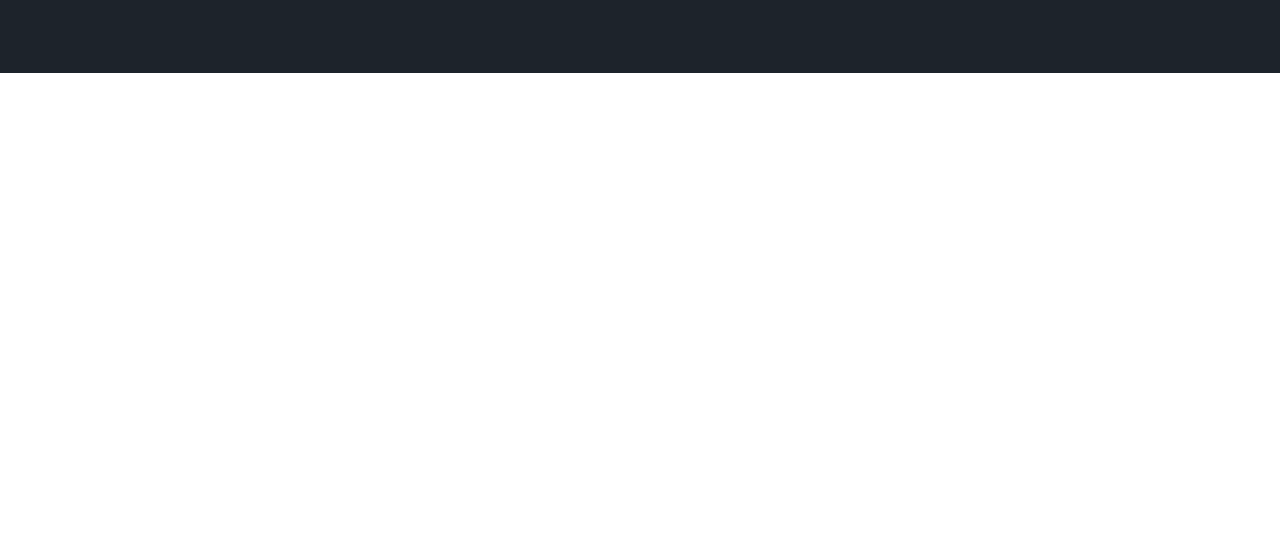
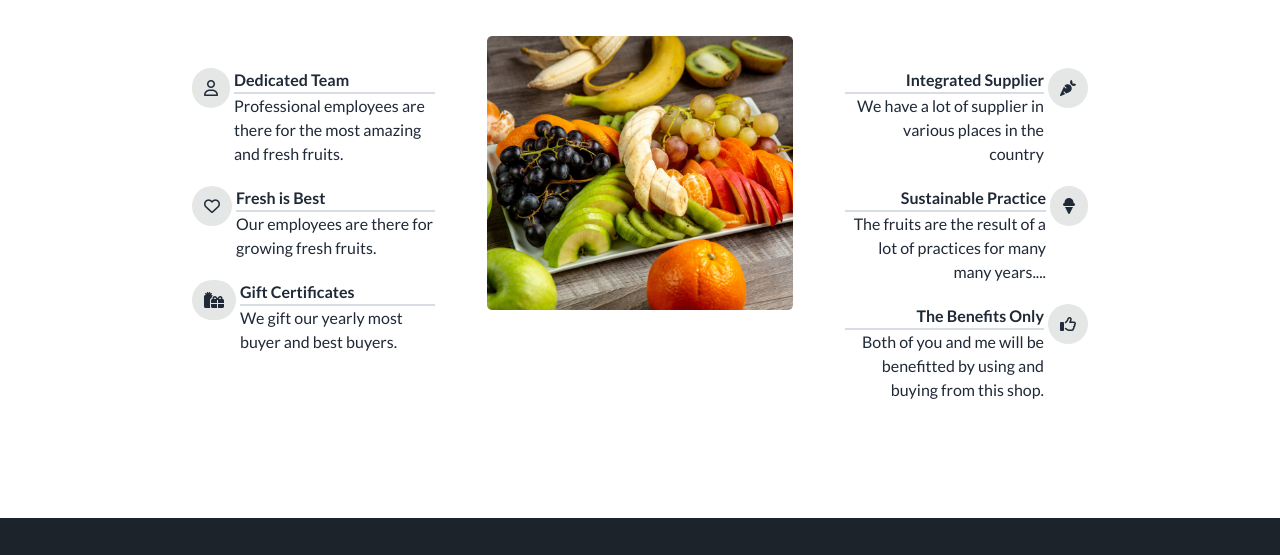
Before and after one commit to mridul-mushfica/Flower-Blust-Assignment, a plain HTML site: page index.html in a window 1280 px wide. Shown: the part 2880-3435 px from the top of the page. Before the commit the page ends 2953 px from the top, so only its background shows below. Drawn offline with nearby package versions, Linux system fonts and the light colour scheme.

Commit message:
last push

```diff
--- a/index.html
+++ b/index.html
@@ -7,6 +7,9 @@
     <link href="https://cdn.jsdelivr.net/npm/daisyui@3.5.0/dist/full.css" rel="stylesheet" type="text/css" />
      <script src="https://cdn.tailwindcss.com"></script>
      <script src="https://kit.fontawesome.com/18ecd43efc.js" crossorigin="anonymous"></script>
+     <link rel="preconnect" href="https://fonts.googleapis.com">
+<link rel="preconnect" href="https://fonts.gstatic.com" crossorigin>
+<link href="https://fonts.googleapis.com/css2?family=Lato:wght@400;700&display=swap" rel="stylesheet">
      <script>
         tailwind.config = {
           theme: {
@@ -18,8 +21,13 @@
           }
         }
       </script>
+      <style>
+        .font-lato{
+          font-family: 'Lato', sans-serif;
+        }
+      </style>
 </head>
-<body>
+<body class="font-lato">
   <!-- navbar -->
     <header class="container w-3/4 mx-auto">
         <navbar>
@@ -173,7 +181,7 @@
       <div class="grid grid-cols-1 my-24 justify justify-between lg:grid-cols-2">
           <div class="mr-12">
              <h1 class="text-4xl font-bold">Deal Of The Day</h1>
-             <p class="max-w-90 ">Contrary to popular belief, is not simply random text. It has roots in a piece of classical Latin literature from 45 BC, making it over 2000 years old.</p>
+             <p class="max-w-90 ">Hello! The best fruit shop in the town here. We grow fresh vegetables, fruits . Visit our shop and buy some great freshness</p>
           </div>
           <!-- counter -->
           <div class="font-bold flex justify-end">
@@ -446,7 +454,71 @@
 </section>
 
 
+<!-- why choose us -->
 
+
+<section  class="justify-center my-16  mx-auto container w-3/4">
+
+  <div class="mb-8">
+    <h1 class="text-5xl text-center mb-9 font-bold">Why Choose Us</h1>
+    <p class="w-4/5 mb-16  mx auto text-center">We are the top shop in today"s market. this is 100% organic and fresh fruit's shop where you can find whatever you want.There are beautiful and freshly grown fruits like apple, oranges, watermelon ,pineapples and such and such...</p>
+  </div>
+  <div class="grid mb-12 gap-5 grid-cols-1 lg:grid-cols-3">
+    <div class=" p-8">
+      <div class="flex gap-1 mb-5 justify-start ">
+         <div ><i class="fa-regular fa-user  bg-base-300 p-3 rounded-full"></i></div>
+         <div class="">
+          <h1 class=" border-b-2 border-neutral-content font-bold">Dedicated Team</h1>
+          <p >Professional employees are there for  the most amazing and fresh fruits.</p>
+         </div>
+      </div>
+      <div class="flex gap-1 mb-5 justify-start ">
+         <div><i class="fa-regular fa-heart   bg-base-300 p-3 rounded-full"></i></div>
+         <div class="">
+          <h1 class=" border-b-2 border-neutral-content font-bold">Fresh is Best</h1>
+          <p >Our employees are there for growing fresh fruits.</p>
+         </div>
+      </div>
+      <div class="flex gap-1 mb-5 justify-start ">
+         <div><i class="fa-solid fa-gifts  bg-base-300 p-3 rounded-full"></i></div>
+         <div class="">
+          <h1 class="font-bold border-b-2 border-neutral-content">Gift Certificates</h1>
+          <p >We gift our yearly most buyer and best buyers.</p>
+         </div>
+      </div>
+    </div>
+    <div>
+      <img src="whychoose1.png" alt="">
+    </div>
+    <div class=" p-8">
+      <div class="flex gap-1 mb-5   ">
+
+         <div class="text-end">
+          <h1 class=" border-b-2 border-neutral-content font-bold">Integrated Supplier</h1>
+          <p >We have a lot of supplier in various places in the country</p>
+         </div>
+         <div ><i class="fa-solid fa-carrot  bg-base-300 p-3 rounded-full"></i></div>
+      </div>
+      <div class="flex gap-1 mb-5 ">
+
+         <div class="text-end">
+          <h1 class=" border-b-2 border-neutral-content font-bold">Sustainable Practice</h1>
+          <p >The fruits are the result of  a lot of practices for many many years....</p>
+         </div>
+         <div ><i class="fa-solid fa-ice-cream bg-base-300 p-3 rounded-full"></i></div>
+      </div>
+      <div class="flex gap-1 mb-5 ">
+
+         <div class="text-end">
+          <h1 class="font-bold border-b-2 border-neutral-content">The Benefits Only</h1>
+          <p >Both of you and me will be benefitted by using and buying from this shop.</p>
+
+         </div>
+         <div ><i class="fa-regular fa-thumbs-up bg-base-300 p-3 rounded-full"></i></div>
+      </div>
+    </div>
+  </div>
+</section>
 
       <!-- footer -->
       <footer class="static">
@@ -489,9 +561,6 @@
     </main>
 
 
-<!-- lorem89-------------------------------------------------------------------------------------------------->
-
-
 
 
 
```
